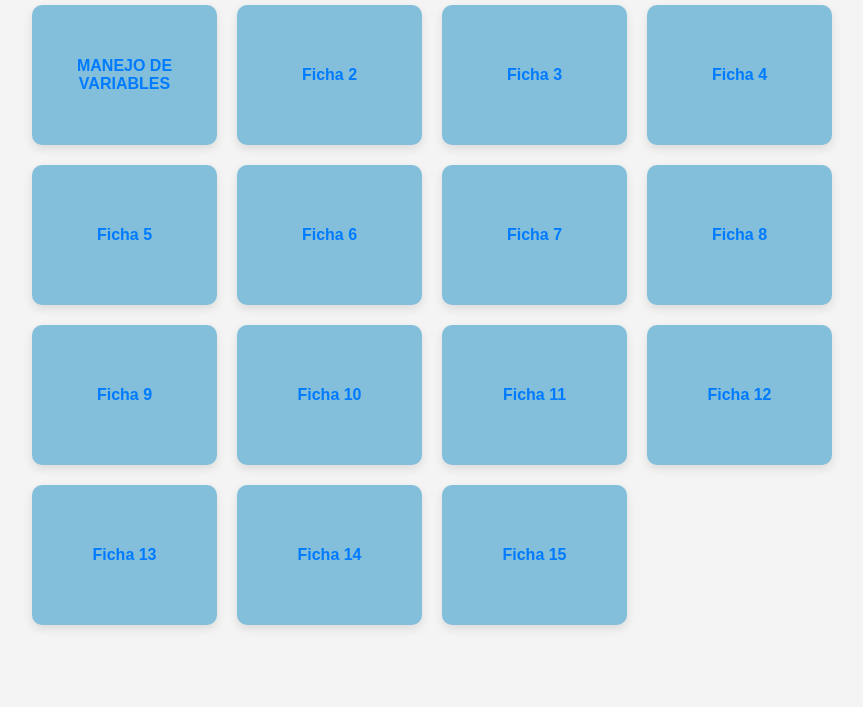
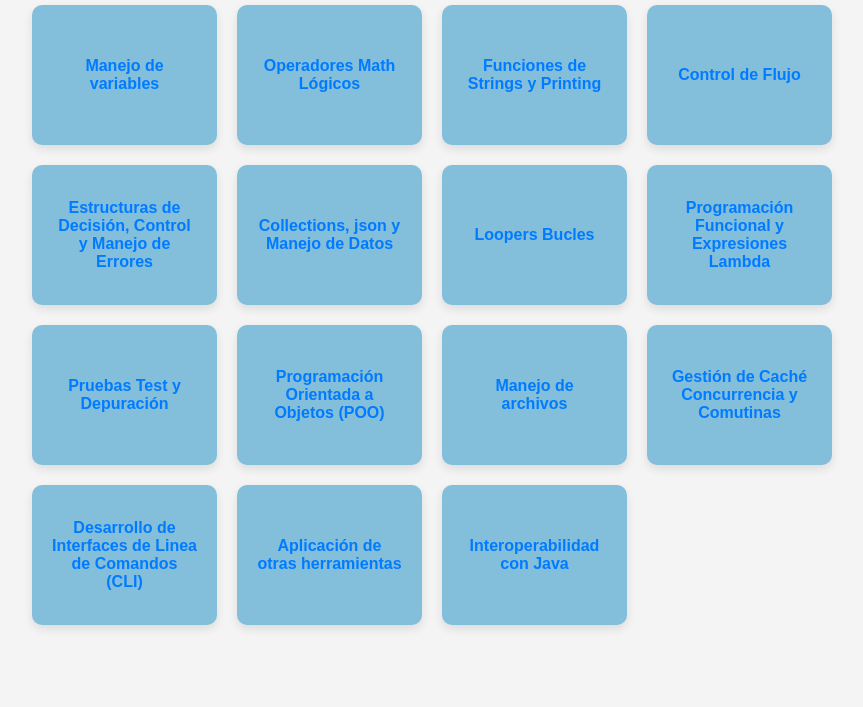
Before and after one commit to dayhaaCode-25/Fichas_Kotlin, a plain HTML site: page Index.html in a window 1280 px wide. Shown: the part 93-800 px from the top of the page, without its empty margins (208-1071 px from the left). Drawn offline with Linux system fonts and the light colour scheme.

Commit message:
Actualización Index.html

```diff
--- a/Index.html
+++ b/Index.html
@@ -7,58 +7,85 @@
     <link rel="stylesheet" href="style.css" />
   </head>
   <body>
-    <h1>Título de las Fichas</h1>
+    <h1>Fichas de Kotlin</h1>
 
     <div class="fichas-container">
       <div class="ficha">
         <a
           href="https://github.com/dayhaaCode-25/Fichas_Kotlin/tree/81e38e33e5c0bf31316e68837018adac48222d43/Tarjeta%20numero%201"
-          target="_blank"
-          >MANEJO DE VARIABLES</a
-        >
+          target="_blank" >Manejo de variables</a>
       </div>
+
       <div class="ficha">
-        <a href="https://link2.com" target="_blank">Ficha 2</a>
+        <a href="https://github.com/dayhaaCode-25/Fichas_Kotlin/blob/main/Tarjeta%20n%C3%BAmero%202/Operadores%20Math%20L%C3%B3gicos.PNG"
+         target="_blank">Operadores Math Lógicos</a>
       </div>
+
       <div class="ficha">
-        <a href="https://link3.com" target="_blank">Ficha 3</a>
+        <a href="https://github.com/dayhaaCode-25/Fichas_Kotlin/tree/main/Tarjeta%20n%C3%BAmero%203"
+        target="_blank">Funciones de Strings y Printing</a>
       </div>
+
       <div class="ficha">
-        <a href="https://link4.com" target="_blank">Ficha 4</a>
+        <a href="https://github.com/dayhaaCode-25/Fichas_Kotlin/tree/main/Tarjeta%20n%C3%BAmero%204"
+        target="_blank">Control de Flujo</a>
       </div>
+
       <div class="ficha">
-        <a href="https://link5.com" target="_blank">Ficha 5</a>
+        <a href="https://github.com/dayhaaCode-25/Fichas_Kotlin/tree/main/Tarjeta%20n%C3%BAmero%205"
+        target="_blank">Estructuras de Decisión, Control y Manejo de Errores</a>
       </div>
+
       <div class="ficha">
-        <a href="https://link6.com" target="_blank">Ficha 6</a>
+        <a href="https://github.com/dayhaaCode-25/Fichas_Kotlin/tree/main/Tarjeta%20n%C3%BAmero%206"
+        target="_blank">Collections, json y Manejo de Datos</a>
       </div>
+
       <div class="ficha">
-        <a href="https://link7.com" target="_blank">Ficha 7</a>
+        <a href="https://github.com/dayhaaCode-25/Fichas_Kotlin/tree/main/Tarjeta%20n%C3%BAmero%207"
+        target="_blank">Loopers Bucles</a>
       </div>
+
       <div class="ficha">
-        <a href="https://link8.com" target="_blank">Ficha 8</a>
+        <a href="https://github.com/dayhaaCode-25/Fichas_Kotlin/tree/main/Tarjeta%20n%C3%BAmero%208"
+        target="_blank">Programación Funcional y Expresiones Lambda</a>
       </div>
+
       <div class="ficha">
-        <a href="https://link9.com" target="_blank">Ficha 9</a>
+        <a href="https://github.com/dayhaaCode-25/Fichas_Kotlin/tree/main/Tarjeta%20n%C3%BAmero%209"
+        target="_blank">Pruebas Test y Depuración</a>
       </div>
+
       <div class="ficha">
-        <a href="https://link10.com" target="_blank">Ficha 10</a>
+        <a href="https://github.com/dayhaaCode-25/Fichas_Kotlin/tree/main/Tarjeta%20n%C3%BAmero%2010"
+        target="_blank">Programación Orientada a Objetos (POO)</a>
       </div>
+
       <div class="ficha">
-        <a href="https://link11.com" target="_blank">Ficha 11</a>
+        <a href="https://github.com/dayhaaCode-25/Fichas_Kotlin/tree/main/Tarjeta%20n%C3%BAmero%2011"
+        target="_blank">Manejo de archivos</a>
       </div>
+
       <div class="ficha">
-        <a href="https://link12.com" target="_blank">Ficha 12</a>
+        <a href="https://github.com/dayhaaCode-25/Fichas_Kotlin/tree/main/Tarjeta%20n%C3%BAmero%2012"
+        target="_blank">Gestión de Caché Concurrencia y Comutinas</a>
       </div>
+
       <div class="ficha">
-        <a href="https://link13.com" target="_blank">Ficha 13</a>
+        <a href="https://github.com/dayhaaCode-25/Fichas_Kotlin/tree/main/Tarjeta%20n%C3%BAmero%2013"
+        target="_blank">Desarrollo de Interfaces de Linea de Comandos (CLI)</a>
       </div>
+
       <div class="ficha">
-        <a href="https://link14.com" target="_blank">Ficha 14</a>
+        <a href="https://github.com/dayhaaCode-25/Fichas_Kotlin/tree/main/Tarjeta%20n%C3%BAmero%2014"
+        target="_blank">Aplicación de otras herramientas</a>
       </div>
+
       <div class="ficha">
-        <a href="https://link15.com" target="_blank">Ficha 15</a>
+        <a href="https://github.com/dayhaaCode-25/Fichas_Kotlin/tree/main/Tarjeta%20n%C3%BAmero%2015"
+        target="_blank">Interoperabilidad con Java</a>
       </div>
+
     </div>
   </body>
 </html>
```
